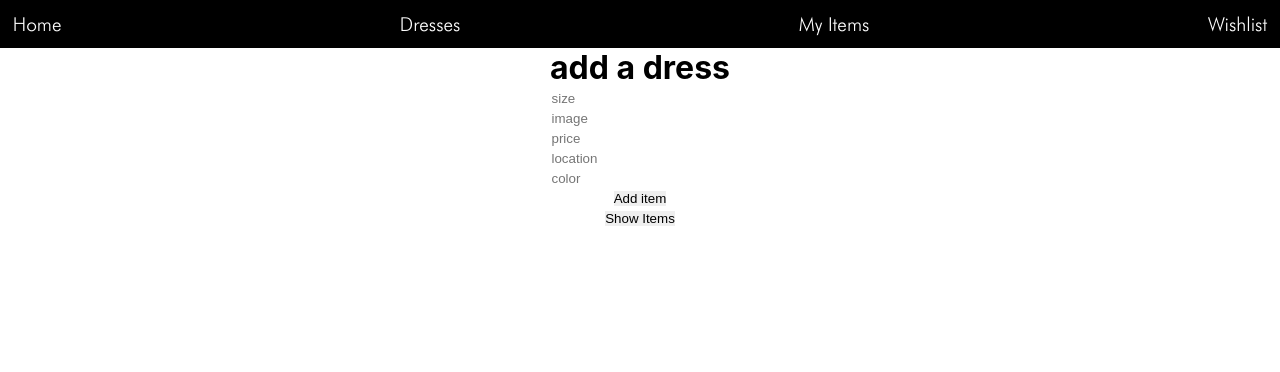
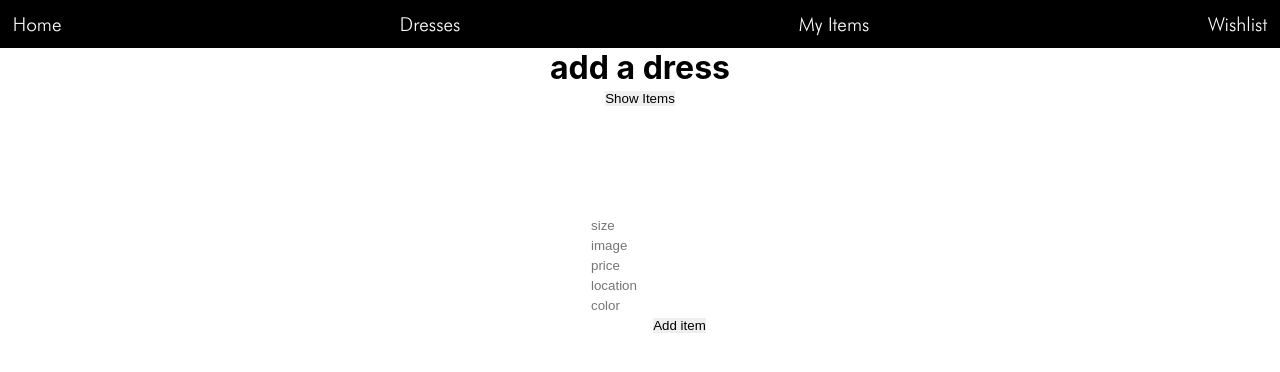
Before and after one commit to Talwind1/dresses, a React (Create React App) app: page /my-items in a window 1280 px wide. Shown: the top 372 px of the page. Built offline with nearby package versions, Linux system fonts and the light colour scheme.

Commit message:
crud element

```diff
--- a/src/App.css
+++ b/src/App.css
@@ -19,8 +19,9 @@
   padding: 0;
   border: 0;
 }
-* .App {
+.App {
   text-align: center;
+  position: relative;
 }
 
 .dress_description {
@@ -125,3 +126,20 @@
 .dress-item {
   font-family: futura;
 }
+
+.Create {
+  position: absolute;
+  top: 200%;
+  right: 40%;
+  margin: auto;
+}
+
+.h1 {
+  background-color: transparent;
+  position: absolute;
+  height: 100%;
+  width: 100%;
+  /* margin: auto; */
+  z-index: 1;
+  text-align: center;
+}
--- /dev/null
+++ b/src/components/CrudElement.js
@@ -0,0 +1,63 @@
+import { useState } from "react";
+
+import Input from "./Input";
+function CrudElement({ clickFunc }) {
+  const [item, setItem] = useState({
+    size: "",
+    image: "",
+    color: "",
+    location: "",
+    price: "",
+  });
+  const handleChange = (target) => {
+    console.log(target);
+    const { name, value } = target;
+    let newItem = { ...item };
+    newItem[name] = value;
+    setItem(newItem);
+  };
+
+  return (
+    <div className="Create">
+      <ul style={{ listStyle: "none" }}>
+        <li>
+          <Input
+            type="size"
+            value={item.size}
+            handleChange={(e) => handleChange(e.target)}
+          />
+        </li>
+        <li>
+          <Input
+            type="image"
+            value={item.image}
+            handleChange={(e) => handleChange(e.target)}
+          />
+        </li>
+        <li>
+          <Input
+            type="price"
+            value={item.price}
+            handleChange={(e) => handleChange(e.target)}
+          />
+        </li>
+        <li>
+          <Input
+            type="location"
+            value={item.location}
+            handleChange={(e) => handleChange(e.target)}
+          />
+        </li>
+        <li>
+          <Input
+            type="color"
+            value={item.color}
+            handleChange={(e) => handleChange(e.target)}
+          />
+        </li>
+      </ul>
+      <button onClick={clickFunc}>Add item</button>
+    </div>
+  );
+}
+export default CrudElement;
--- a/src/components/DressItem.js
+++ b/src/components/DressItem.js
@@ -1,19 +1,23 @@
-function dressItem({ size, price, image, color, location, deleteFunc }) {
+import { useState } from "react";
+
+function DressItem({ size, price, image, color, location, deleteFunc }) {
   return (
     <div className="dress-item" style={{ width: "25%", height: "20%" }}>
+      <>
         <img
           className="dress-pic"
           src={image}
           alt="dress-pic"
           style={{ width: "100%", height: "auto" }}
-      ></img>
+        />
         <h4>Size: {size}</h4>
         <h4>Color: {color}</h4>
         <h4>Price: {price}</h4>
         <h4>Location:{location}</h4>
-      <button onClick={deleteFunc}>Delete</button>
+      </>
+      )<button onClick={deleteFunc}>Delete</button>
       <button>Update</button>
     </div>
   );
 }
-export default dressItem;
+export default DressItem;
--- a/src/components/Home.js
+++ b/src/components/Home.js
@@ -3,7 +3,7 @@ import dresses from "../img/dress.jpg";
 function Home() {
   return (
     <div className="home">
-      Borrow a dress
+      <h1 className="h1">Borrow a dress</h1>
       <img src={dresses} alt="" />
     </div>
   );
--- a/src/components/MyItems.js
+++ b/src/components/MyItems.js
@@ -1,31 +1,33 @@
 import { useState } from "react";
 import dressesApi from "../api.js";
-import Input from "./Input";
 import DressItem from "./DressItem.js";
+import CrudElement from "./CrudElement.js";
+import react from "react";
 
 function MyItems() {
-  const [myItems, setMyItems] = useState([]);
-  const [show, setShow] = useState(false);
   const [item, setItem] = useState({
     size: "",
     image: "",
     color: "",
     location: "",
     price: "",
-    item: "",
   });
 
-  // const inputRef = createRef();
-  const handleChange = (target) => {
-    console.log(target);
-    const { name, value } = target;
-    let newItem = { ...item };
-    newItem[name] = value;
-    setItem(newItem);
-  };
+  const [myItems, setMyItems] = useState([
+    {
+      size: "m",
+      image: "https://i.ibb.co/g6t8FRF/50s-wedding-dres.jpg",
+      color: "black",
+      location: "Tel Aviv",
+      price: 55,
+      id: 1,
+    },
+  ]);
+  const [show, setShow] = useState(false);
+
   const deleteDress = async (id) => {
     try {
-      const { data } = await dressesApi.delete(`dresses/${id}`);
+      await dressesApi.delete(`dresses/${id}`);
       let items = myItems.filter((item) => {
         return item.id !== id;
       });
@@ -33,6 +35,26 @@ function MyItems() {
     } catch (e) {}
   };
 
+  const showItems = () => {
+    setShow(!show);
+  };
+
+  const mapItems = () => {
+    return myItems.map((dress) => {
+      return (
+        <react.Fragment key={dress.id}>
+          <DressItem
+            size={dress.size}
+            color={dress.color}
+            location={dress.location}
+            price={dress.price}
+            image={dress.image}
+            deleteFunc={() => deleteDress(dress.id)}
+          />
+        </react.Fragment>
+      );
+    });
+  };
   const createItem = async (size, location, price, color, image) => {
     try {
       const newDress = {
@@ -58,73 +80,14 @@ function MyItems() {
     } catch {}
   };
 
-  const showItems = () => {
-    setShow(!show);
-  };
-
-  const mapItems = () => {
-    return myItems.map((dress) => {
-      return (
-        <div key={dress.id}>
-          {" "}
-          <DressItem
-            size={dress.size}
-            color={dress.color}
-            location={dress.location}
-            price={dress.price}
-            image={dress.image}
-            deleteFunc={() => deleteDress(dress.id)}
-          />
-        </div>
-      );
-    });
-  };
   return (
     <div className="myItems">
       <h1>add a dress</h1>
-
-      <ul>
-        <li>
-          <Input
-            type="size"
-            value={item.size}
-            handleChange={(e) => handleChange(e.target)}
-          />
-        </li>
-        <li>
-          <Input
-            type="image"
-            value={item.image}
-            handleChange={(e) => handleChange(e.target)}
-          />
-        </li>
-        <li>
-          <Input
-            type="price"
-            value={item.price}
-            handleChange={(e) => handleChange(e.target)}
-          />
-        </li>
-        <li>
-          <Input
-            type="location"
-            value={item.location}
-            handleChange={(e) => handleChange(e.target)}
-          />
-        </li>
-        <li>
-          <Input
-            type="color"
-            value={item.color}
-            handleChange={(e) => handleChange(e.target)}
-          />
-        </li>
-      </ul>
-      <button onClick={createItem}>Add item</button>
-      <div>
+      <CrudElement clickFunc={createItem} />
+      <>
         <button onClick={showItems}>Show Items</button>
-        <div>{show && mapItems()}</div>
-      </div>
+        <>{show && mapItems()}</>
+      </>
     </div>
   );
 }
```
Lines whose indentation alone changed are shown as unchanged.
